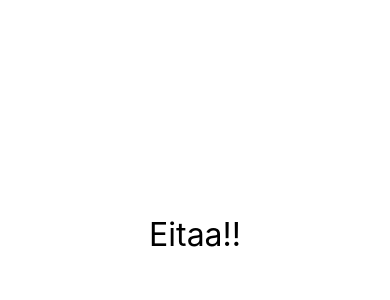
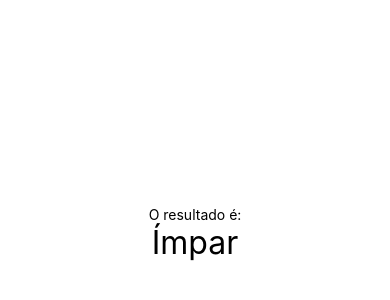
Before and after one commit to jvictordev7/Curso-React-Native, a React Native app in the folder exercicios/: screen / in a window 390 px wide. Shown: the part 188-488 px from the top of the page. Built offline with nearby package versions, Linux system fonts and the light colour scheme.

Commit message:
Mostrar na tela numero par - impar

```diff
--- a/exercicios/src/App.js
+++ b/exercicios/src/App.js
@@ -1,8 +1,9 @@
-import React from "react";
-import { View, StyleSheet } from 'react-native'
-import Diferenciar from "./components/contador/Diferenciar";
+import React from "react"
+import { StyleSheet, SafeAreaView } from 'react-native'
+import Parimpar from "./components/Parimpar"
 
 
+//import Diferenciar from "./components/contador/Diferenciar"
 //import ContadorV2 from "./components/contador/ContadorV2";
 //import Pai from "./components/indireta/pai";
 //import Pai from "./components/direta/Pai"
@@ -15,10 +16,11 @@ import Diferenciar from "./components/contador/Diferenciar";
 //import Primeiro from './components/Primeiro'
 
 export default () => (
-  <View style={style.App}>
-    <Diferenciar  />
+  <SafeAreaView style={style.App}>
+    <Parimpar num={5}/>
 
       {/*
+    <Diferenciar  />
       <Botao />
       <ContadorV2 />
       <Pai />
@@ -34,7 +36,7 @@ export default () => (
       <Comp2 />
       <Primeiro />
       */}
-  </View>
+  </SafeAreaView>
 )
 
 const style = StyleSheet.create ({
--- /dev/null
+++ b/exercicios/src/components/Parimpar.js
@@ -0,0 +1,22 @@
+import React from 'react'
+import { Text, View } from 'react-native'
+import Estilo from './estilo'
+
+export default ({num = 0}) => {
+    if(num % 2 === 0) {
+        return (
+            <View>
+                <Text>O resultado é:</Text>
+                <Text style={Estilo.txtG}>Par</Text>
+            </View>
+        )
+    } else {
+        return (
+            <View>
+                <Text>O resultado é:</Text>
+                <Text style={Estilo.txtG}>Ímpar</Text>
+            </View>
+        )
+    }
+
+}
```
